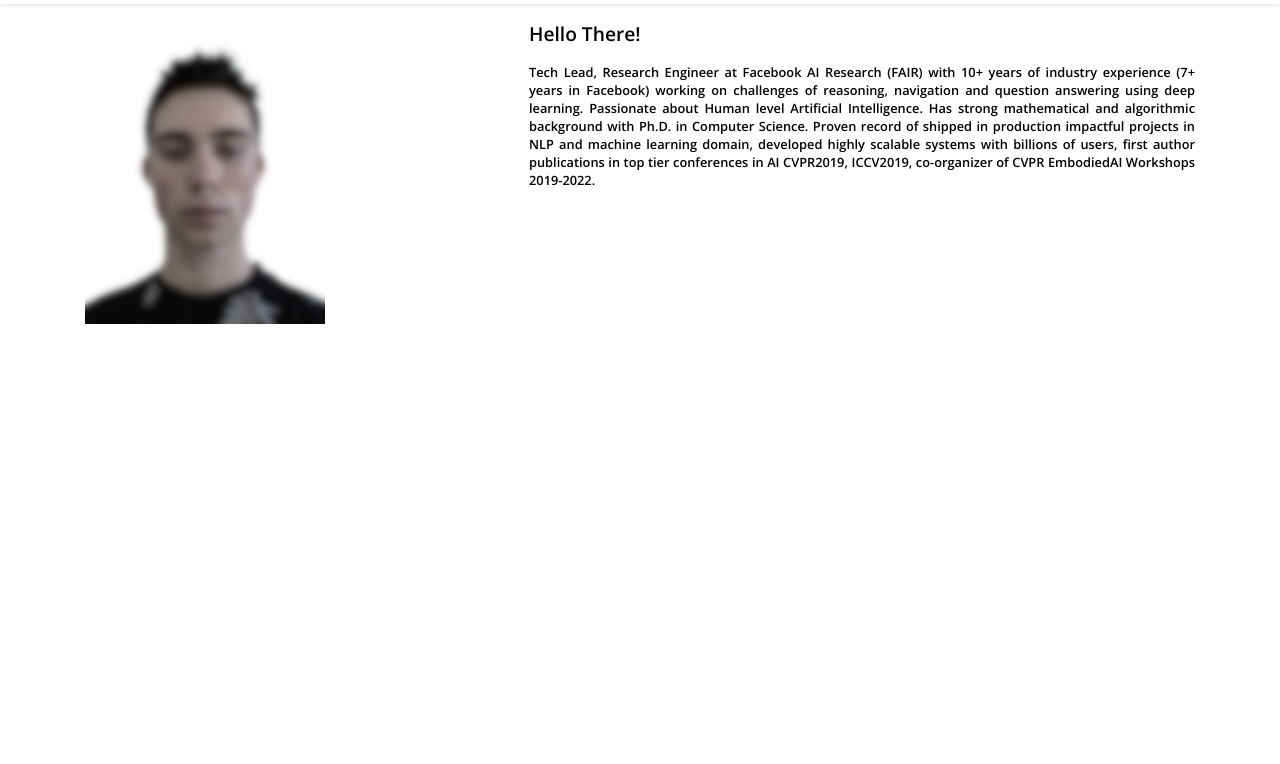
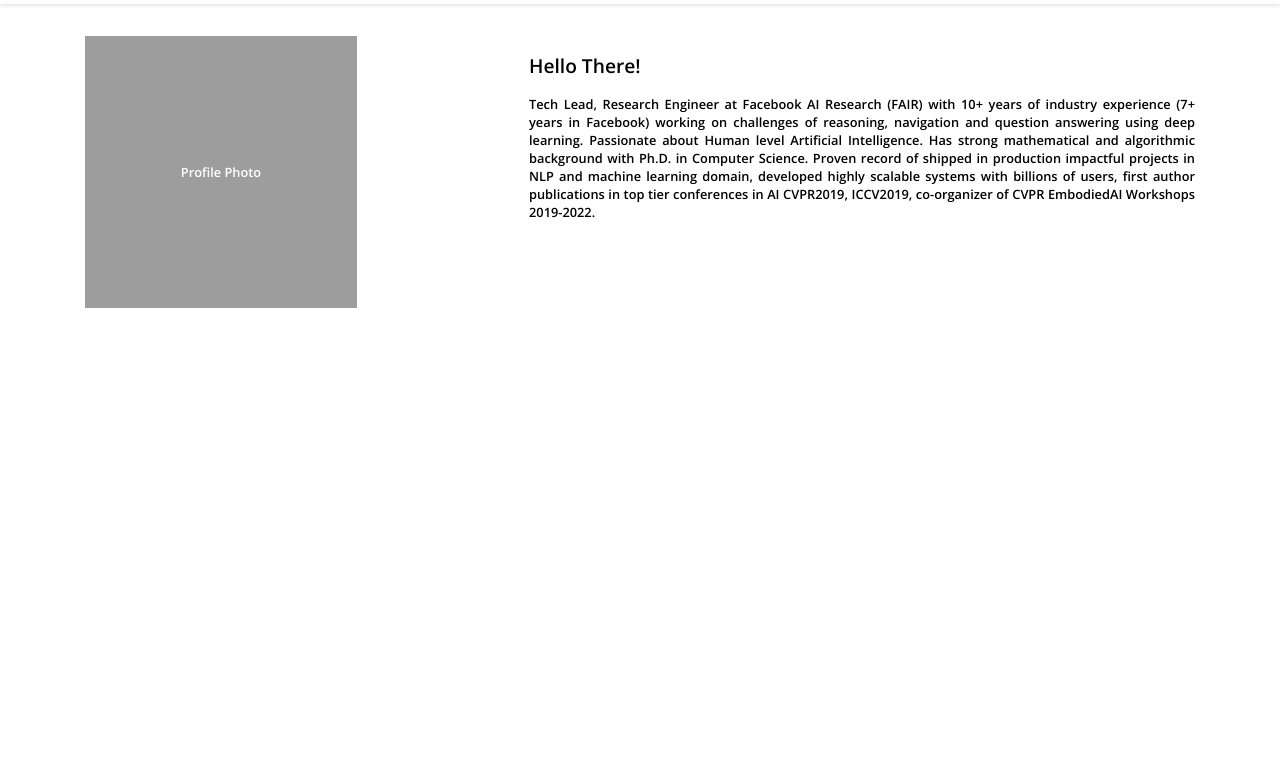
Before and after one commit to ihorvasiuta/Web-Portfolio, a plain HTML site: page src/index.html in a window 1280 px wide. Shown: the part 36-800 px from the top of the page. Drawn offline with nearby package versions, Linux system fonts and the light colour scheme.

Commit message:
added grown rectangle instead of low quality profile photo

```diff
--- a/src/css/style.css
+++ b/src/css/style.css
@@ -334,9 +334,15 @@
 }
 
 .profile_photo {
-  height: 20rem;
+  height: 17rem;
+  background: #9d9d9d;
   /* Sets a fixed height for the icons for consistency */
-  width: 40% auto;
+  /* width: 40% auto; */
+  width: 17rem;
+  display: flex;
+  justify-content: center;
+  align-items: center;
+  color: white;
 }
 
 
@@ -344,6 +350,7 @@
   display: flex;
   justify-content: space-between;
   flex-direction: row-reverse;
+  margin-top: 2rem;
 }
 
 .footer {
--- a/src/index.html
+++ b/src/index.html
@@ -72,7 +72,7 @@
                     </p>
                 </div>
                 <div class="left_wrapper">
-                    <img class="profile_photo" src="img/profilepicture_blured.png" alt="Profile Picture">
+                    <div class="profile_photo">Profile Photo</div>
                 </div>
             </div>
         </div>
```
